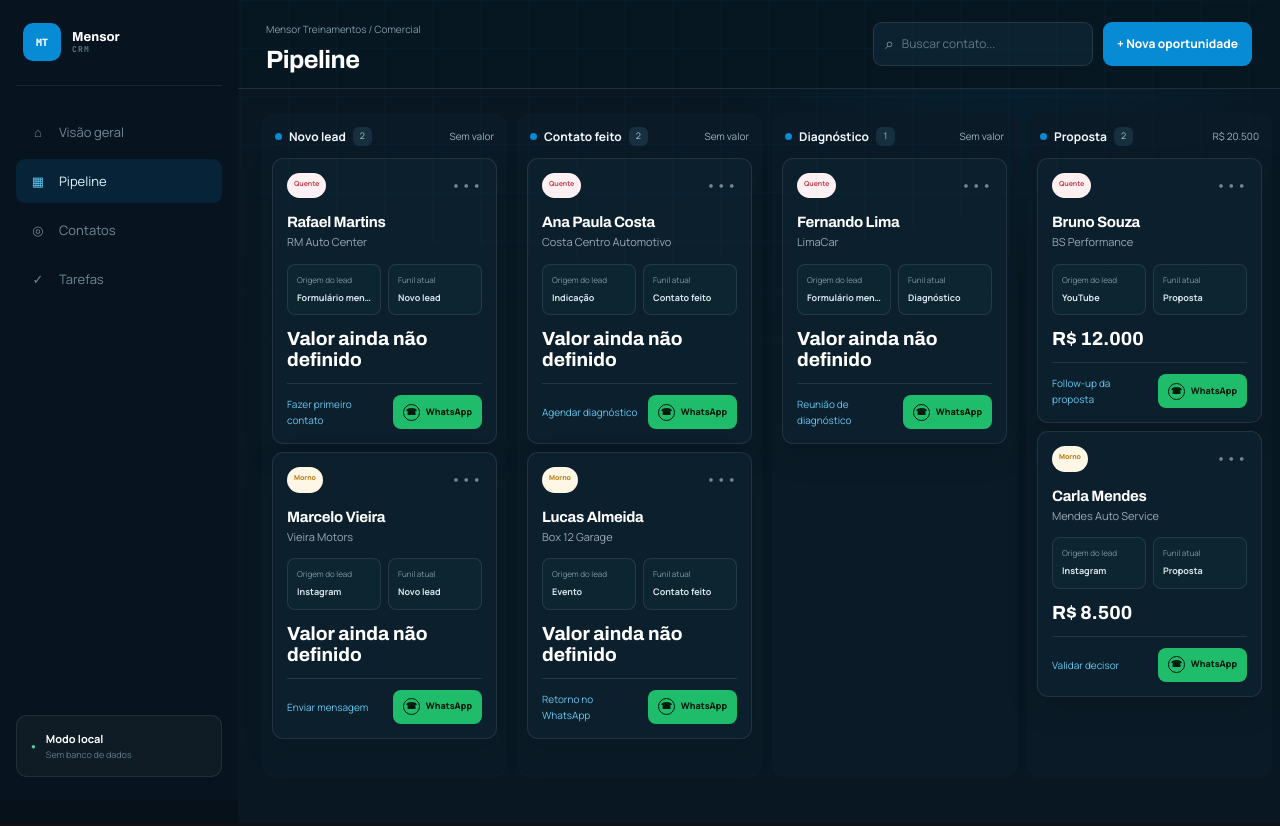
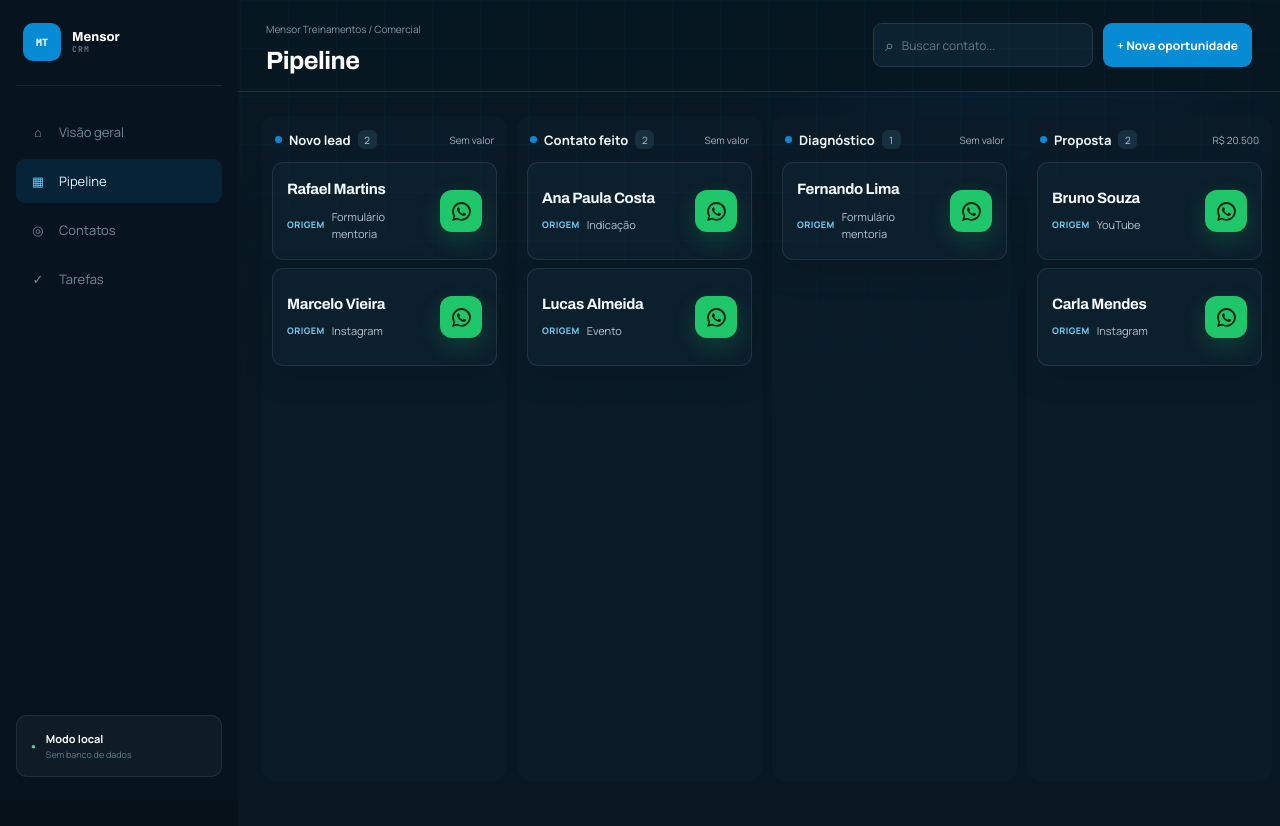
Before and after one commit to cezarhlima1/diegomensor, a Next.js app: page /CRM in a window 1280 px wide. Both pictures are taken after a click on the button "Abrir pipeline →". Built offline with nearby package versions, Linux system fonts and the light colour scheme.

Commit message:
simplifica cards e melhora tipografia do CRM

```diff
--- a/components/crm/CRM.tsx
+++ b/components/crm/CRM.tsx
@@ -592,44 +592,17 @@ function Pipeline({
                     }
                     onClick={() => select(lead)}
                   >
-                    <div className={styles.cardTop}>
-                      <span className={styles[lead.temperature.toLowerCase()]}>
-                        {lead.temperature}
-                      </span>
-                      <i>•••</i>
-                    </div>
-                    <h3>{lead.name}</h3>
-                    <p>{lead.company}</p>
-                    <div className={styles.leadMeta}>
-                      <span>
-                        <small>Origem do lead</small>
-                        <b>{lead.source}</b>
-                      </span>
-                      <span>
-                        <small>Funil atual</small>
-                        <b>{lead.stage}</b>
-                      </span>
-                    </div>
-                    <strong>
-                      {lead.value
-                        ? currency.format(lead.value)
-                        : "Valor ainda não definido"}
-                    </strong>
-                    <footer>
-                      <small>{lead.nextAction}</small>
+                    <div className={styles.cleanCard}>
+                      <div>
+                        <h3>{lead.name}</h3>
+                        <p><span>Origem</span>{lead.source}</p>
+                      </div>
                       {lead.phone && (
-                        <a
-                          href={whatsappLink(lead)}
-                          target="_blank"
-                          rel="noopener noreferrer"
-                          aria-label={`Chamar ${lead.name} no WhatsApp`}
-                          onClick={(event) => event.stopPropagation()}
-                        >
-                          <i>☎</i>
-                          <span>WhatsApp</span>
+                        <a href={whatsappLink(lead)} target="_blank" rel="noopener noreferrer" aria-label={`Chamar ${lead.name} no WhatsApp`} onClick={(event) => event.stopPropagation()}>
+                          <WhatsAppIcon />
                         </a>
                       )}
-                    </footer>
+                    </div>
                   </article>
                 ))}
               </div>
@@ -920,6 +893,9 @@ function Input({
     </label>
   );
 }
+function WhatsAppIcon() {
+  return <svg viewBox="0 0 24 24" aria-hidden="true"><path fill="currentColor" d="M12 2a9.8 9.8 0 0 0-8.45 14.75L2.2 21.8l5.17-1.35A9.8 9.8 0 1 0 12 2Zm0 17.8a7.8 7.8 0 0 1-3.98-1.08l-.28-.17-3.07.8.82-2.99-.18-.3A7.8 7.8 0 1 1 12 19.8Zm4.28-5.84c-.23-.12-1.38-.68-1.6-.76-.21-.08-.37-.12-.52.12-.16.23-.6.76-.74.91-.14.16-.27.18-.5.06-.24-.12-1-.37-1.9-1.18a7.1 7.1 0 0 1-1.31-1.63c-.14-.23-.02-.36.1-.48.11-.1.24-.27.35-.4.12-.14.16-.24.24-.4.08-.15.04-.29-.02-.4-.06-.12-.52-1.26-.72-1.72-.19-.46-.38-.4-.52-.4h-.45c-.16 0-.41.06-.63.3-.21.23-.82.8-.82 1.96s.84 2.27.96 2.43c.12.16 1.66 2.53 4.02 3.55.56.24 1 .39 1.34.5.57.18 1.08.15 1.49.09.45-.07 1.38-.57 1.58-1.11.2-.55.2-1.02.14-1.12-.06-.1-.22-.16-.45-.28Z" /></svg>;
+}
 function FinancialSummary({
   stats,
 }: {
--- a/components/crm/crm.module.css
+++ b/components/crm/crm.module.css
@@ -1594,3 +1594,104 @@
   color: inherit;
   font-size: 9px;
 }
+
+/* Tipografia e alinhamento geral do CRM. */
+.topbar small,
+.welcome span,
+.panelTitle span,
+.financialSummary > header span {
+  font-size: 10px;
+}
+.topbar h1,
+.welcome h2,
+.panelTitle h3,
+.financialSummary > header h3 {
+  line-height: 1.2;
+}
+.welcome p,
+.sourceIntro {
+  font-size: 13px;
+  line-height: 1.55;
+}
+.kpis span,
+.financialSummary article > span,
+.stageSummary span,
+.sourceTable > header,
+.contactTable > header {
+  font-size: 11px;
+}
+.kpis small,
+.financialSummary article > small,
+.stageSummary small,
+.sourceTable > div,
+.contactTable > button,
+.contactTable button small {
+  font-size: 10px;
+  line-height: 1.45;
+}
+.pipeline > section > header b {
+  font-size: 13px;
+}
+.pipeline > section > header span,
+.pipeline > section > header small {
+  font-size: 10px;
+}
+.cleanCard {
+  display: grid;
+  grid-template-columns: minmax(0, 1fr) 42px;
+  align-items: center;
+  gap: 14px;
+  min-height: 68px;
+}
+.cleanCard h3 {
+  margin: 0 0 9px;
+  color: #f5fafc;
+  font: 700 15px/1.25 var(--font-archivo);
+}
+.cleanCard p {
+  display: flex;
+  align-items: center;
+  gap: 7px;
+  margin: 0;
+  color: #b3c4cc;
+  font-size: 11px;
+}
+.cleanCard p span {
+  color: #6fcdf4;
+  font-size: 9px;
+  font-weight: 750;
+  letter-spacing: 0.05em;
+  text-transform: uppercase;
+}
+.cleanCard > a {
+  display: grid;
+  place-items: center;
+  width: 42px;
+  height: 42px;
+  border-radius: 12px;
+  background: #20c66a;
+  color: #052412;
+  box-shadow: 0 8px 22px rgba(32, 198, 106, 0.2);
+}
+.cleanCard > a:hover {
+  transform: translateY(-1px);
+  background: #31d87a;
+}
+.cleanCard svg {
+  width: 23px;
+  height: 23px;
+}
+@media (max-width: 700px) {
+  .topbar small,
+  .welcome span,
+  .panelTitle span {
+    font-size: 10px;
+  }
+  .welcome p,
+  .sourceIntro {
+    font-size: 12px;
+  }
+  .cleanCard h3 {
+    font-size: 15px;
+  }
+}
```
